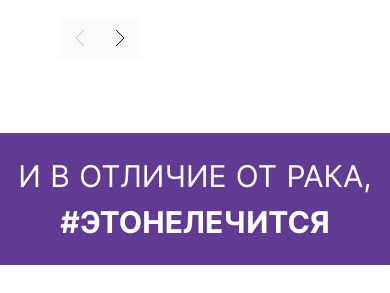
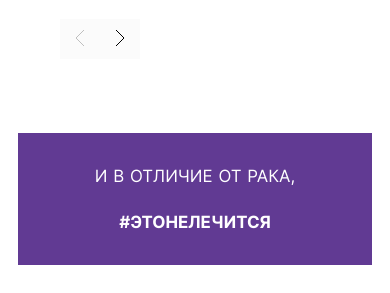
Before and after one commit to Raklechitca-Team/raklechitca, a Nuxt app: page / in a window 390 px wide. Shown: the part 1420-1713 px from the top of the page. Built offline with nearby package versions, Linux system fonts and the light colour scheme; grey boxes are pictures that could not be loaded.

Commit message:
Сделан адаптив ширины и текста

```diff
--- a/components/CoverInSite.vue
+++ b/components/CoverInSite.vue
@@ -17,7 +17,7 @@ export default {
 .cover__background {
   font-family: 'Inter', 'Arial', sans-serif;
   margin: 0 auto;
-  width: 100%;
+  width: 91%;
   max-width: 1320px;
   background-color: #613a93;
   color: #ffffff;
@@ -38,4 +38,10 @@ export default {
 .cover__span {
   font-weight: bold;
 }
+
+@media screen and (max-width: 1280px) {
+  .cover__title {
+    font-size: calc((100vw - 320px) / (1280 - 320) * (28 - 16) + 16px);
+  }
+}
 </style>
```
Also changed, not shown: components/TellStory.vue (indentation only).
